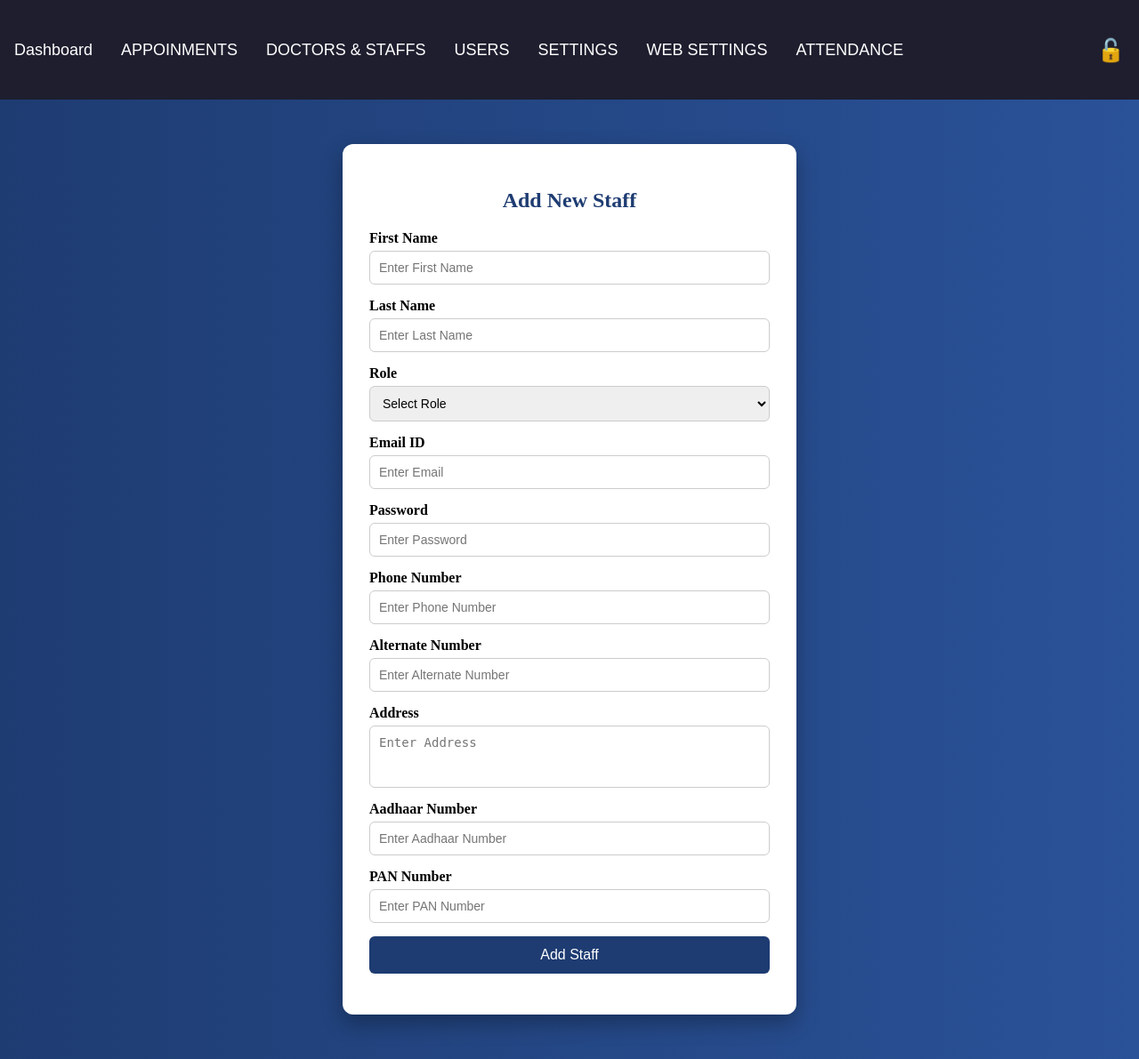
After one commit to NithishKumar420/Hospital-Administrations, a Flask app: page /admin/add_users in a window 1280 px wide. The commit adds this page. Shown: the whole page at 89% size. Run offline with Flask 3, Linux system fonts and the light colour scheme.

Commit message:
local changes before merge

```diff
--- a/app.py
+++ b/app.py
@@ -76,6 +76,15 @@ def admin_attendance():
 @app.route('/admin/users')
 def admin_users():
     return render_template('admin/users.html')
+
+##admin panel add users button
+@app.route('/admin/add_users')
+def admin_new_users():
+    return render_template('admin/add_users.html')
+
+
+
+
 
 ##admin panel staffs pages
 
--- /dev/null
+++ b/templates/admin/add_users.html
@@ -0,0 +1,144 @@
+<style>
+      body{
+            margin:0;
+            padding:0;
+            font-family: Arial, Helvetica, sans-serif;
+            background: linear-gradient(to right, #1e3c72, #2a5298);
+        }
+
+        .container{
+            width: 450px;
+            margin: 50px auto;
+            background: white;
+            padding: 30px;
+            border-radius: 12px;
+            box-shadow: 0 10px 25px rgba(0,0,0,0.3);
+        }
+
+        h2{
+            text-align:center;
+            margin-bottom:20px;
+            color:#1e3c72;
+        }
+
+        .input-group{
+            margin-bottom:15px;
+        }
+
+        label{
+            font-weight:bold;
+            display:block;
+            margin-bottom:5px;
+        }
+
+        input, select, textarea{
+            width:100%;
+            padding:10px;
+            border-radius:6px;
+            border:1px solid #ccc;
+            font-size:14px;
+        }
+
+        input:focus, select:focus, textarea:focus{
+            outline:none;
+            border-color:#2a5298;
+        }
+
+        textarea{
+            resize:none;
+            height:70px;
+        }
+
+        .btn{
+            width:100%;
+            padding:12px;
+            background:#1e3c72;
+            color:white;
+            border:none;
+            border-radius:6px;
+            font-size:16px;
+            cursor:pointer;
+            transition:0.3s;
+        }
+
+        .btn:hover{
+            background:#2a5298;
+        }
+
+</style>
+
+{% extends 'admin/adminpanel.html' %}
+
+{% block content%}
+
+<body>
+
+<div class="container">
+    <h2>Add New Staff</h2>
+
+  <form method="POST" action="{{ url_for('add_staff') }}">
+
+        <div class="input-group">
+            <label>First Name</label>
+            <input type="text" name="firstname" placeholder="Enter First Name">
+        </div>
+
+        <div class="input-group">
+            <label>Last Name</label>
+            <input type="text" name="lastname" placeholder="Enter Last Name">
+        </div>
+
+        <div class="input-group">
+            <label>Role</label>
+            <select name="role">
+                <option>Select Role</option>
+                <option>Doctor</option>
+                <option>Nurse</option>
+                <option>Receptionist</option>
+                <option>Admin</option>
+            </select>
+        </div>
+
+        <div class="input-group">
+            <label>Email ID</label>
+            <input type="email" name="email" placeholder="Enter Email">
+        </div>
+
+        <div class="input-group">
+            <label>Password</label>
+            <input type="password" name="password" placeholder="Enter Password">
+        </div>
+
+        <div class="input-group">
+            <label>Phone Number</label>
+            <input type="text" name="phone_no" placeholder="Enter Phone Number">
+        </div>
+
+        <div class="input-group">
+            <label>Alternate Number</label>
+            <input type="text" name="alternate_no" placeholder="Enter Alternate Number">
+        </div>
+
+        <div class="input-group">
+            <label>Address</label>
+            <textarea name="address" placeholder="Enter Address"></textarea>
+        </div>
+
+        <div class="input-group">
+            <label>Aadhaar Number</label>
+            <input type="text" name="aadhar_no" placeholder="Enter Aadhaar Number">
+        </div>
+
+        <div class="input-group">
+            <label>PAN Number</label>
+            <input type="text" name="pan_no" placeholder="Enter PAN Number">
+        </div>
+
+        <button type="submit" class="btn">Add Staff</button>
+
+    </form>
+</div>
+
+</body>
+
+{% endblock %}
```
Also changed, not shown: templates/admin/users.html (+30 -7 lines), 1 other file.
